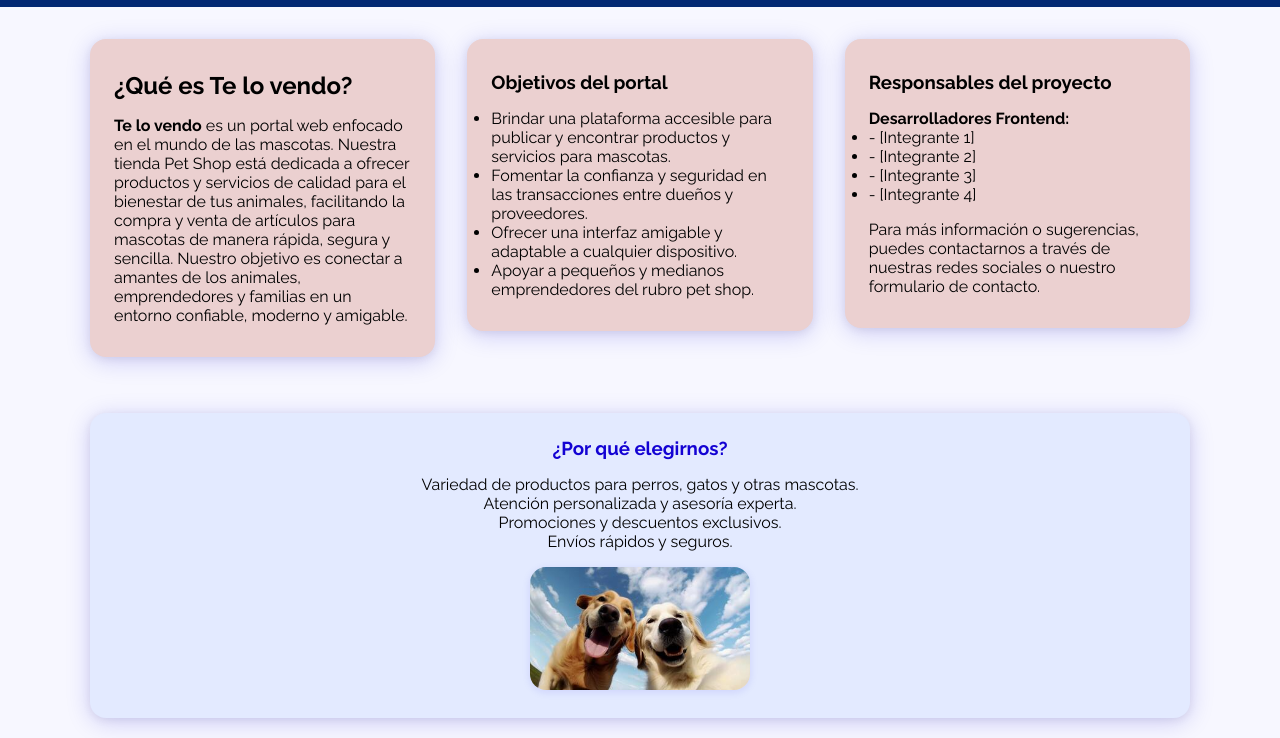
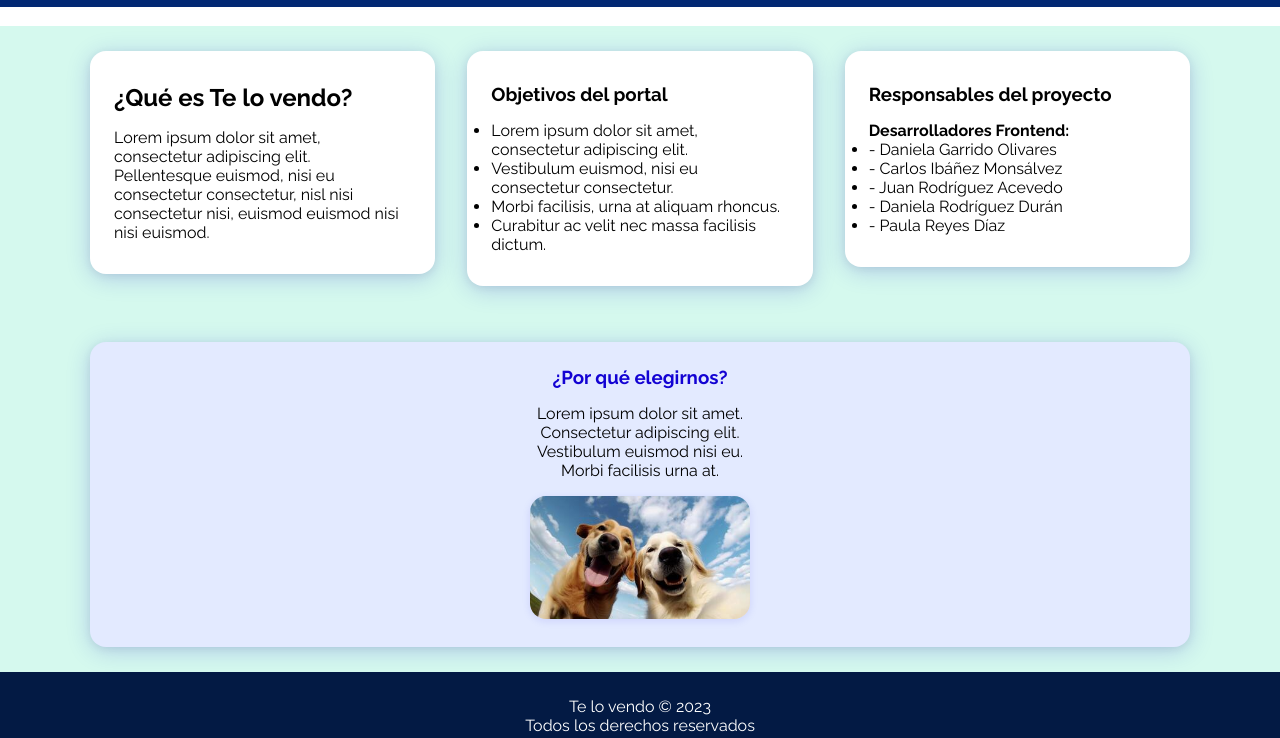
Before and after one commit to Daniela-Garrido/Te-lo-Vendo, a plain HTML site: page about.html in a window 1280 px wide. Shown: the part 62-800 px from the top of the page. Drawn offline with Linux system fonts and the light colour scheme.

Commit message:
modified:   about.html modified:   assets/css/style.css

```diff
--- a/about.html
+++ b/about.html
@@ -25,45 +25,46 @@
         </nav>
     </header>
 
-    <main class="about__main">
+    <main>
+        <br style="width: 20px;">
+        <section class="section__card" style="width: auto;">
             <div class="about__content-wrapper">
                 <div class="about__card">
                     <h2>¿Qué es Te lo vendo?</h2>
-                <p>
-                    <strong>Te lo vendo</strong> es un portal web enfocado en el mundo de las mascotas. Nuestra tienda Pet Shop está dedicada a ofrecer productos y servicios de calidad para el bienestar de tus animales, facilitando la compra y venta de artículos para mascotas de manera rápida, segura y sencilla. Nuestro objetivo es conectar a amantes de los animales, emprendedores y familias en un entorno confiable, moderno y amigable.
-                </p>
+                    <p>Lorem ipsum dolor sit amet, consectetur adipiscing elit. Pellentesque euismod, nisi eu consectetur consectetur, nisl nisi consectetur nisi, euismod euismod nisi nisi euismod.</p>
                 </div>
                 <div class="about__card">
                     <h3>Objetivos del portal</h3>
                     <ul>
-                    <li>Brindar una plataforma accesible para publicar y encontrar productos y servicios para mascotas.</li>
-                    <li>Fomentar la confianza y seguridad en las transacciones entre dueños y proveedores.</li>
-                    <li>Ofrecer una interfaz amigable y adaptable a cualquier dispositivo.</li>
-                    <li>Apoyar a pequeños y medianos emprendedores del rubro pet shop.</li>
+                        <li>Lorem ipsum dolor sit amet, consectetur adipiscing elit.</li>
+                        <li>Vestibulum euismod, nisi eu consectetur consectetur.</li>
+                        <li>Morbi facilisis, urna at aliquam rhoncus.</li>
+                        <li>Curabitur ac velit nec massa facilisis dictum.</li>
                     </ul>
                 </div>
                 <div class="about__card">
                     <h3>Responsables del proyecto</h3>
                     <ul>
                         <h4>Desarrolladores Frontend:</h4>
-                    <li>- [Integrante 1]</li>
-                    <li>- [Integrante 2]</li>
-                    <li>- [Integrante 3]</li>
-                    <li>- [Integrante 4]</li>
+                        <li>- Daniela Garrido Olivares</li>
+                        <li>- Carlos Ibáñez Monsálvez</li>
+                        <li>- Juan Rodríguez Acevedo</li>
+                        <li>- Daniela Rodríguez Durán</li>
+                        <li>- Paula Reyes Díaz</li>
                     </ul>
-                <p>Para más información o sugerencias, puedes contactarnos a través de nuestras redes sociales o nuestro formulario de contacto.</p>
                 </div>
                 <aside class="about__aside">
                     <h3>¿Por qué elegirnos?</h3>
                     <ul>
-                    <li>Variedad de productos para perros, gatos y otras mascotas.</li>
-                    <li>Atención personalizada y asesoría experta.</li>
-                    <li>Promociones y descuentos exclusivos.</li>
-                    <li>Envíos rápidos y seguros.</li>
+                        <li>Lorem ipsum dolor sit amet.</li>
+                        <li>Consectetur adipiscing elit.</li>
+                        <li>Vestibulum euismod nisi eu.</li>
+                        <li>Morbi facilisis urna at.</li>
                     </ul>
                     <img src="assets/img/perritosfelices1.jpg" alt="Mascotas felices" class="about__aside-img" style="width:100%;max-width:220px;margin-top:1rem;">
                 </aside>
             </div>
+        </section>
     </main>
 
     <footer class="footer">
--- a/assets/css/style.css
+++ b/assets/css/style.css
@@ -218,7 +218,7 @@
     flex: 2 1 320px;
     background: #fff;
     border-radius: 1rem;
-    box-shadow: 0 2px 8px rgba(0,0,0,0.07);
+    box-shadow: 0 2px 8px rgba(19,2,211,0.07);
     padding: 2rem;
     min-width: 260px;
 }
@@ -246,7 +246,7 @@
 
 /* --- Cards About --- */
 .about__card {
-    background: #ebd0d0;
+    background: #fff;
     border-radius: 1rem;
     box-shadow: 0 4px 24px 0 rgba(19,2,211,0.18), 0 2px 8px rgba(0,0,0,0.07);
     padding: 2rem 1.5rem;
```
Lines whose indentation alone changed are shown as unchanged.
